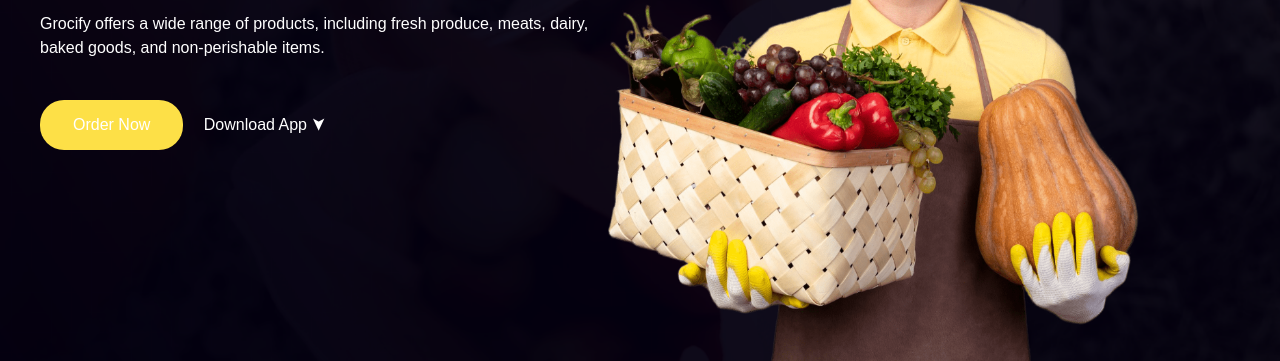
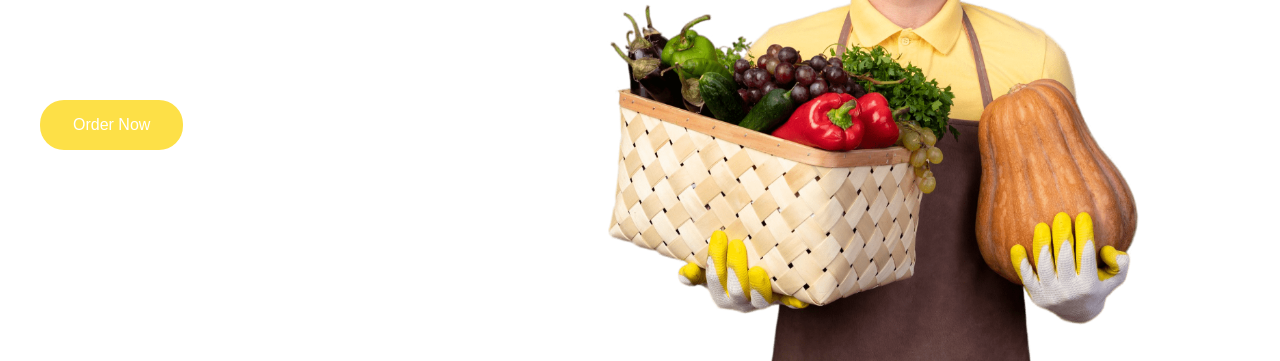
Before and after one commit to DwiyashantaEidelS/Grocify, a plain HTML site: page index.html in a window 1280 px wide. Shown: the part 439-800 px from the top of the page. Drawn offline with nearby package versions, Linux system fonts and the light colour scheme.

Commit message:
Update index.html

```diff
--- a/index.html
+++ b/index.html
@@ -12,7 +12,7 @@
 <body class="m-0 p-0 overflow-x-hidden">
 
     <!-- Bagian utama -->
-    <div class="w-full min-h-screen bg-[url('images/Image.png')] bg-center bg-cover px-10 py-5 relative">
+    <div class="w-full min-h-screen bg-center bg-cover px-10 py-5 relative">
 
         <!-- Navigasi -->
         <nav class="flex items-center">
```
